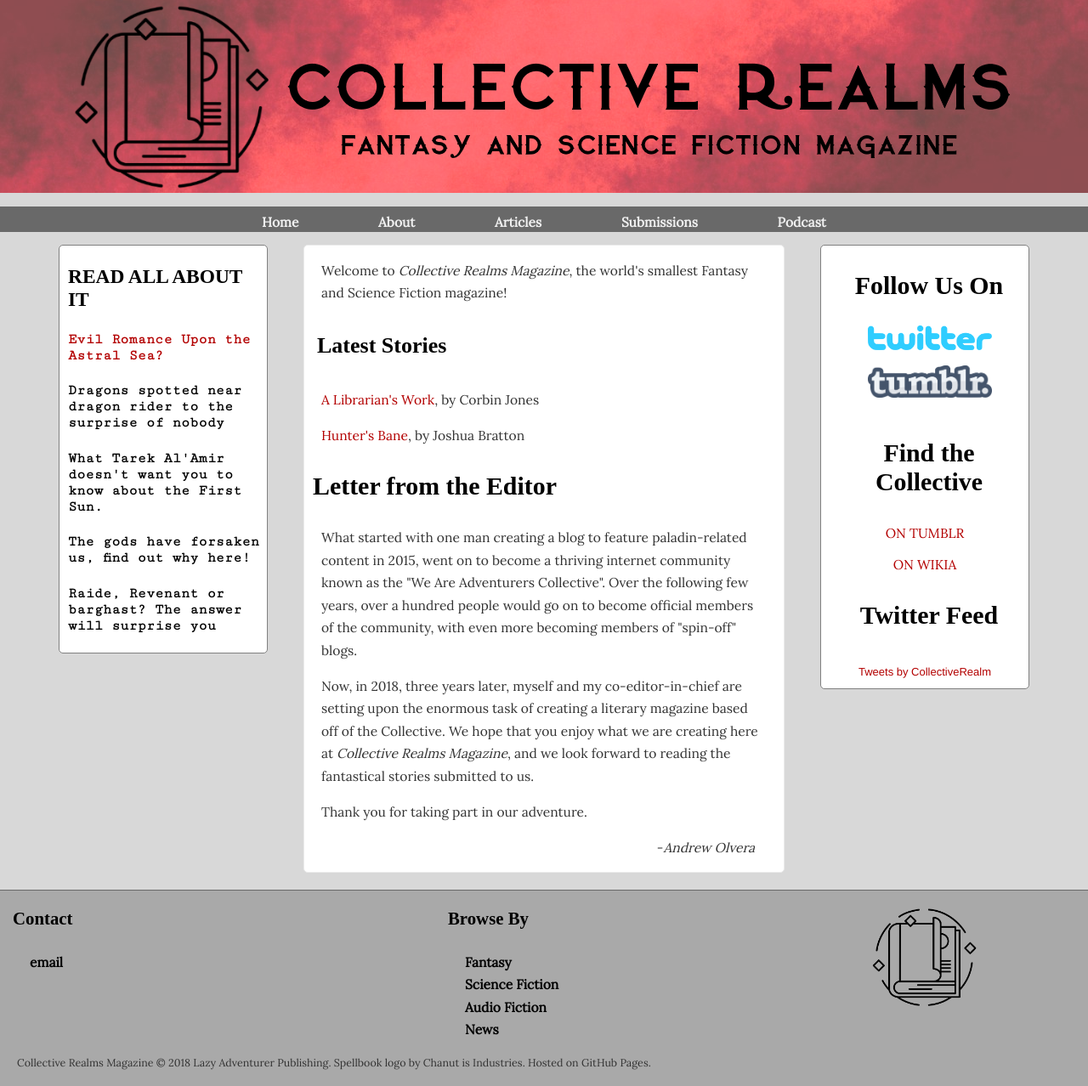
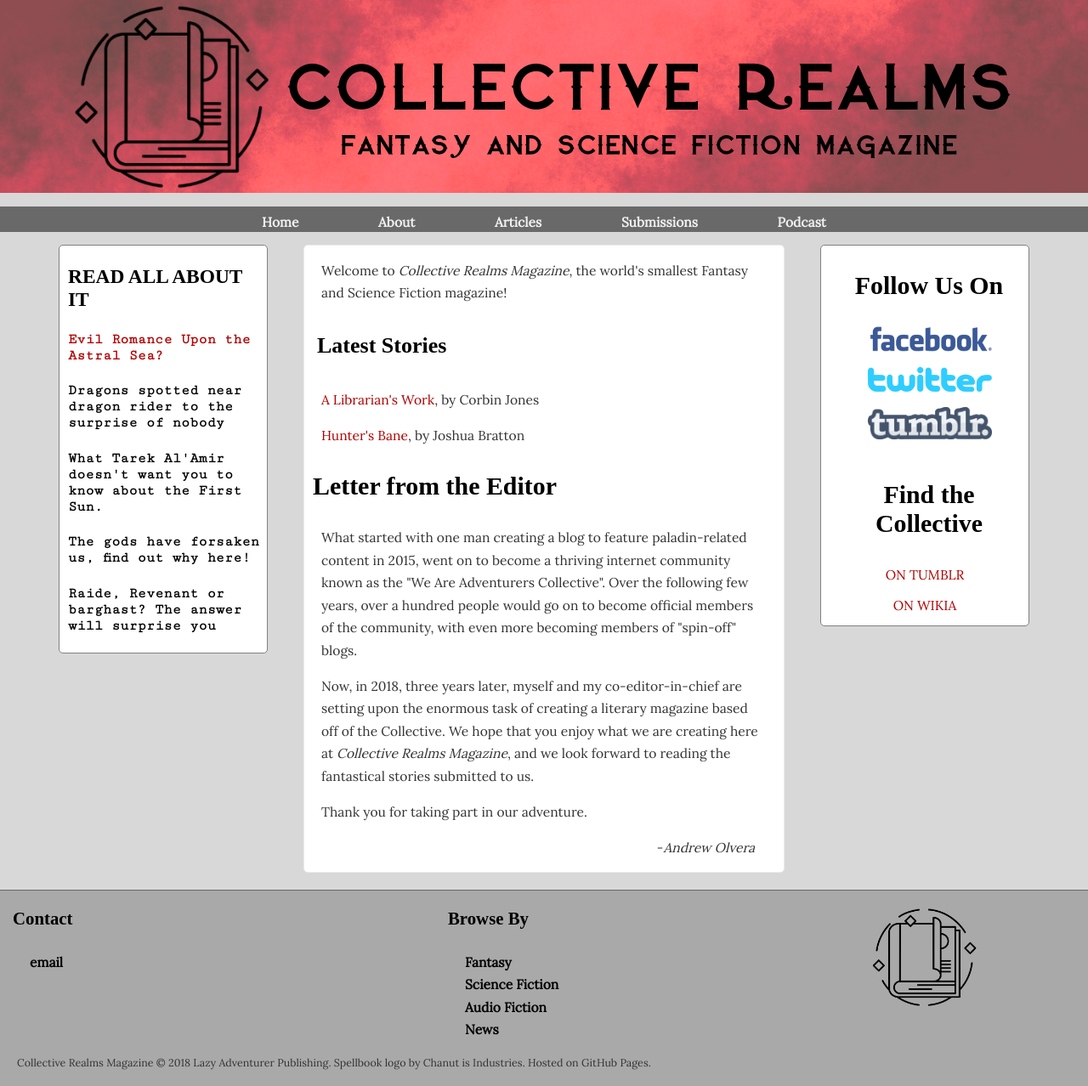
Before and after one commit to collectiverealms/collectiverealms, a Jekyll site: the page built from index.html, in a window 1280 px wide. Shown: the whole page at 85% size. Built offline with Jekyll 4.4.1, drawn with Linux system fonts in a browser that asks for light colours; some web fonts are replaced; the list of posts is cut into pages by our own code; comment, search, counter and statistics services are not loaded.

Commit message:
Update rightcolumn.html

```diff
--- a/_includes/rightcolumn.html
+++ b/_includes/rightcolumn.html
@@ -1,6 +1,7 @@
  <div id="rightcolumnwrap">
         <div id="rightcolumn">
                 <h3>Follow Us On</h3>
+                <a href="https://www.facebook.com/collectiverealms/"><img src="https://github.com/collectiverealms/collectiverealms/blob/master/assets/media-logos/facebook-logo.png?raw=true" class="logo" alt="Facebook Logo"></a>
                 <a href="https://twitter.com/CollectiveRealm"><img src="https://github.com/collectiverealms/collectiverealms/blob/master/assets/media-logos/twitter.png?raw=true" class="logo" alt="Twitter Logo"></a>
                 <a href="https://collectiverealms.tumblr.com/"><img src="https://github.com/collectiverealms/collectiverealms/blob/master/assets/media-logos/tumblr-logo.png?raw=true" alt="Tumblr Logo" class="logo"></a>
 
@@ -8,9 +9,7 @@
             <p><a href="http://weareadventurers.tumblr.com/">ON TUMBLR</a></p>
             <p><a href="https://weareadventurers.wikia.com/wiki/We_Are_Adventurers_Wiki">ON WIKIA</a></p>
 
-            <h3>Twitter Feed</h3>
-            <div class="twitter"><a class="twitter-timeline" href="https://twitter.com/CollectiveRealm?ref_src=twsrc%5Etfw">Tweets by CollectiveRealm</a> <script async src="https://platform.twitter.com/widgets.js" charset="utf-8"></script></div>
-         </div>
+
 
 
 </div>
```
